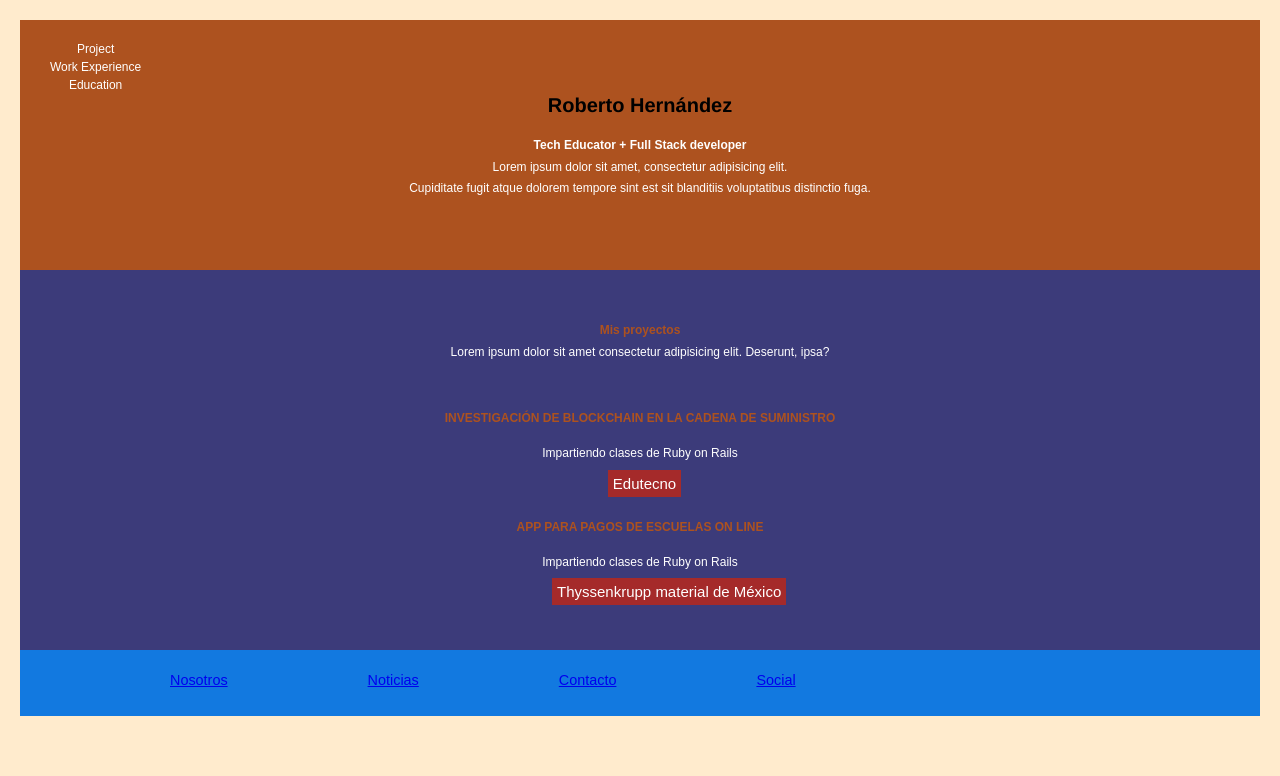
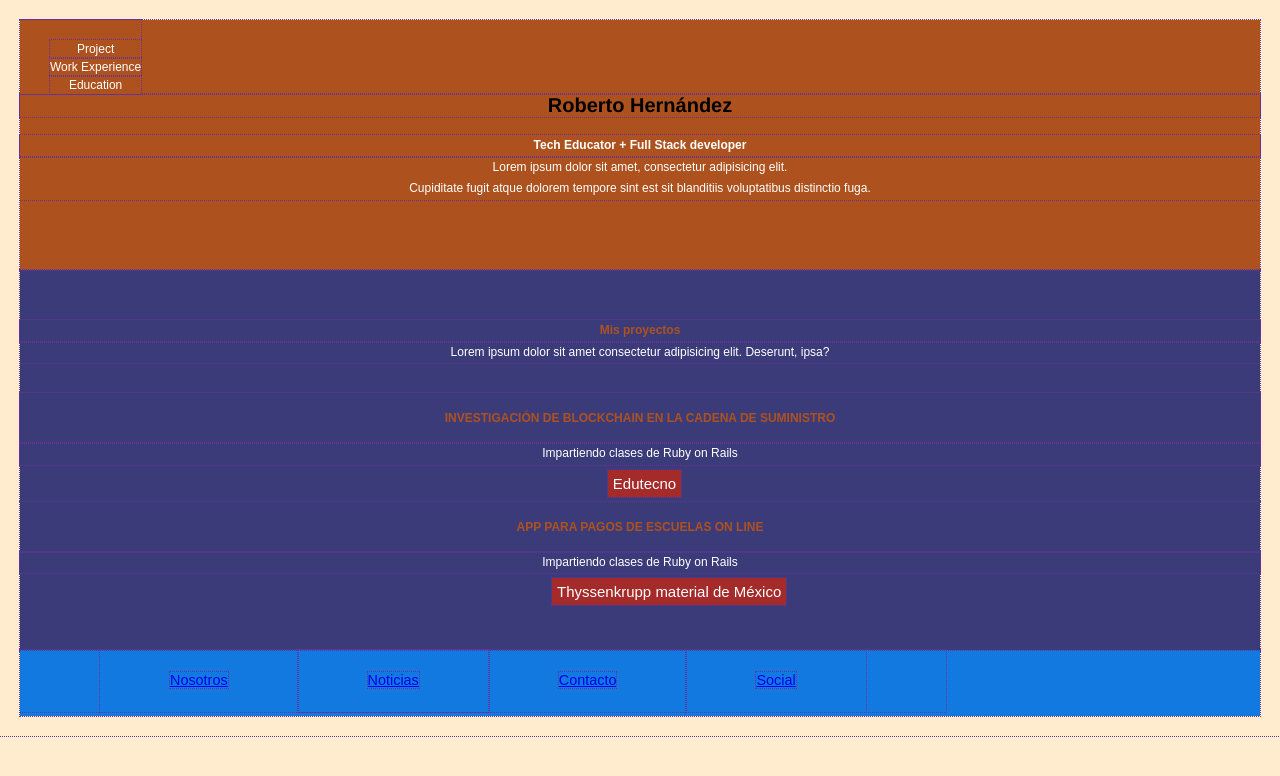
Before and after one commit to sebaubago/trabajo, a plain HTML site: page index.html in a window 1280 px wide. Drawn offline with nearby package versions, Linux system fonts and the light colour scheme; a script that the page names is missing.

Commit message:
index.html

```diff
--- a/css/style.css
+++ b/css/style.css
@@ -1,14 +1,12 @@
 * {
-  utline: 1px dotted red;
+  outline: 1px dotted rebeccapurple;
   box-sizing: border-box;
-
   margin: 0px;
   padding: 0%;
 }
 
 body {
   background-color: blanchedalmond;
-
   padding: 20px 20px 20px 20px;
 }
 
```
Also changed, not shown: index.html (renamed from index1.html).
